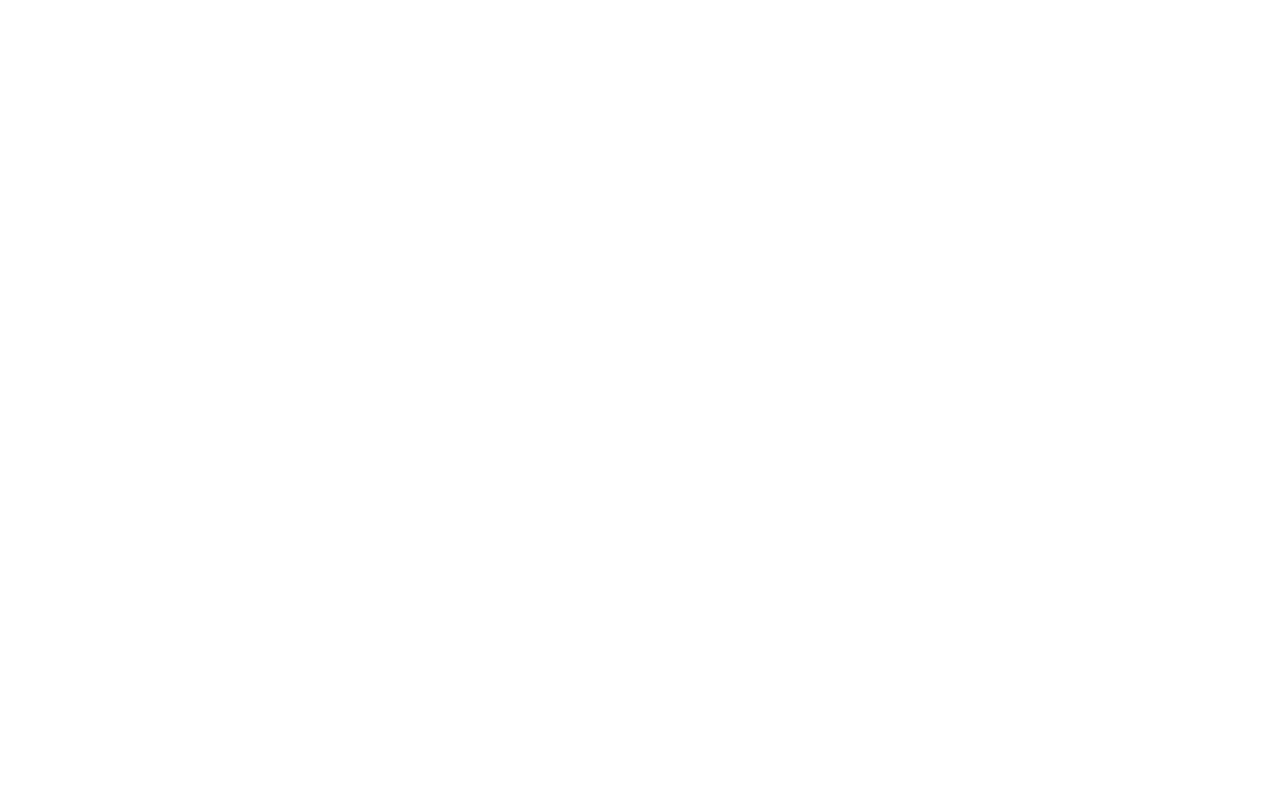
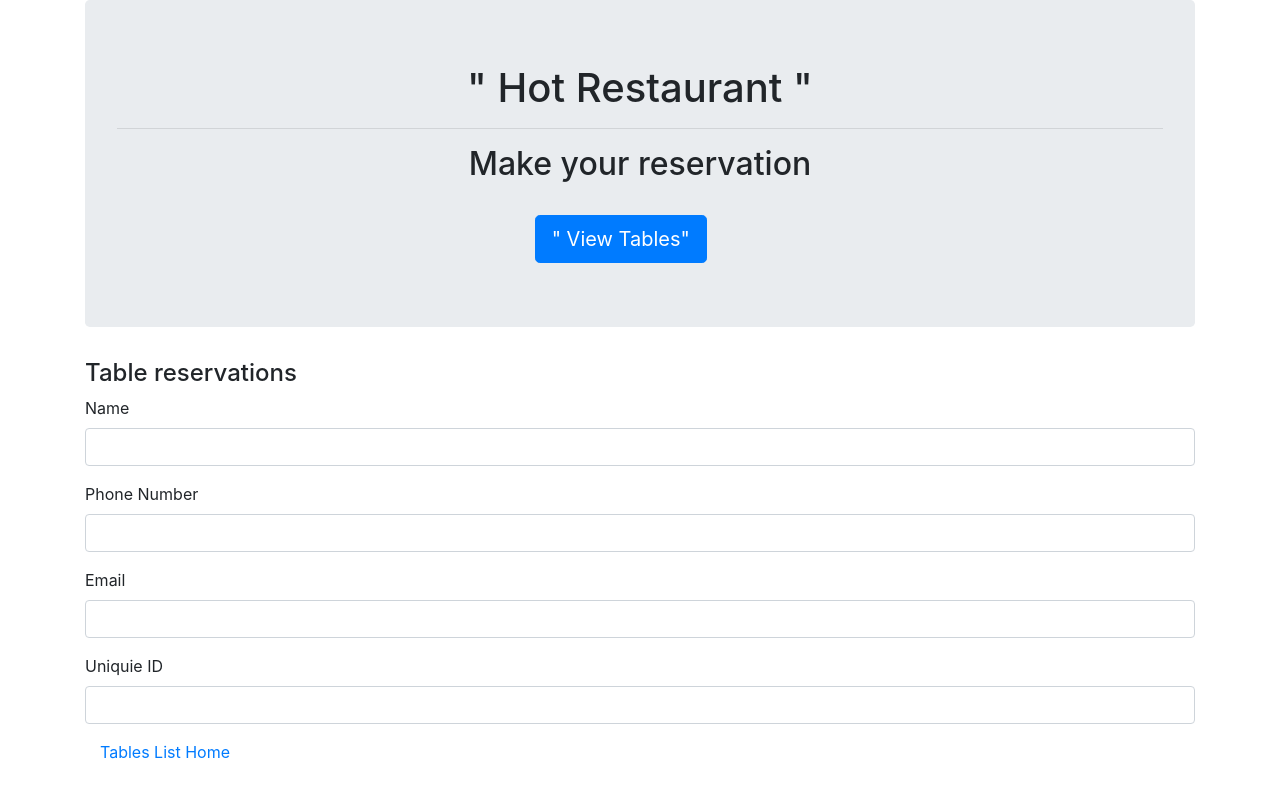
Before and after one commit to MikeColetta/our-hot-restaurant, a website: page reserve.html in a window 1280 px wide. Drawn offline with nearby package versions, Linux system fonts and the light colour scheme.

Commit message:
reserve.html

```diff
--- a/reserve.html
+++ b/reserve.html
@@ -4,9 +4,78 @@
     <meta charset="UTF-8">
     <meta http-equiv="X-UA-Compatible" content="IE=edge">
     <meta name="viewport" content="width=device-width, initial-scale=1.0">
-    <title>Document</title>
+    <title>Reserve</title>
+    <link rel="stylesheet" href="https://cdn.jsdelivr.net/npm/bootstrap@4.6.0/dist/css/bootstrap.min.css" integrity="sha384-B0vP5xmATw1+K9KRQjQERJvTumQW0nPEzvF6L/Z6nronJ3oUOFUFpCjEUQouq2+l" crossorigin="anonymous">
+    <script src="https://code.jquery.com/jquery-3.5.1.slim.min.js" integrity="sha384-DfXdz2htPH0lsSSs5nCTpuj/zy4C+OGpamoFVy38MVBnE+IbbVYUew+OrCXaRkfj" crossorigin="anonymous"></script>
+<script src="https://cdn.jsdelivr.net/npm/bootstrap@4.6.0/dist/js/bootstrap.bundle.min.js" integrity="sha384-Piv4xVNRyMGpqkS2by6br4gNJ7DXjqk09RmUpJ8jgGtD7zP9yug3goQfGII0yAns" crossorigin="anonymous"></script>
+<link href="https://maxcdn.bootstrapcdn.com/font-awesome/4.7.0/css/font-awesome.min.css" rel="stylesheet">
 </head>
 <body>
+    <div class="container">
+        <div class="jumbotron">
+            <h1 class="text-center">
+                <span class="glyphicon glyphicon-fire">
+
+                </span>
+                " Hot Restaurant "
+            </h1>
+            <hr>
+            <h2 class="text-center">Make your reservation</h2>
+            <br>
+            <div class="text-center">
+                <a href="tables.html">
+                    <button type="button" class="btn btn-lg btn-primary">
+                        <span class="glyphicon glyphicon-list-alt"></span>
+                        " View Tables"
+                    </button>
+                </a>
+                <a href="index.html">
+                    <button type="button" class="btn btn-lg btn default">
+                        <span class="glyphicon glyphicon-home">
+
+                        </span>
+
+                    </button>
+                </a>
+            </div>
+
+        </div>
+        <div class="row">
+            <div class="col-lg-12">
+                <div class="panel panel-default">
+                    <h4 class="panel-title">Table reservations</h4>
+                </div>
+                <div class="panel-body">
+                    <form role="form">
+                        <div class="form-group">
+                            <label for>Name</label>
+                            <input type="text" class="form-control id="reserve_name>
+                        </div>
+                        <div class="form-group">
+                            <label for>Phone Number</label>
+                            <input type="text" class="form-control" id="reserve_phone">
+                        </div>
+                        <div class="form-group">
+                            <label for>Email</label>
+                            <input type="text" class="form-control" id="reserve_email">
+                        </div>
+                        <div class="form-group">
+                        <label for>Uniquie ID</label>
+                        <input type="text" class="form-control" id="reserve_uniqueID">
+                        </div>
+                    </form>
+                </div>
+            </div>
+        </div>
+        <footer class="footer">
+            <div class="container">
+                <p>
+                    <a href="tables.html">Tables List</a>
+                    <a href="index.html">Home</a>
+                </p>
+            </div>
+        </footer>
+    </div>
 
 </body>
 </html>
```
